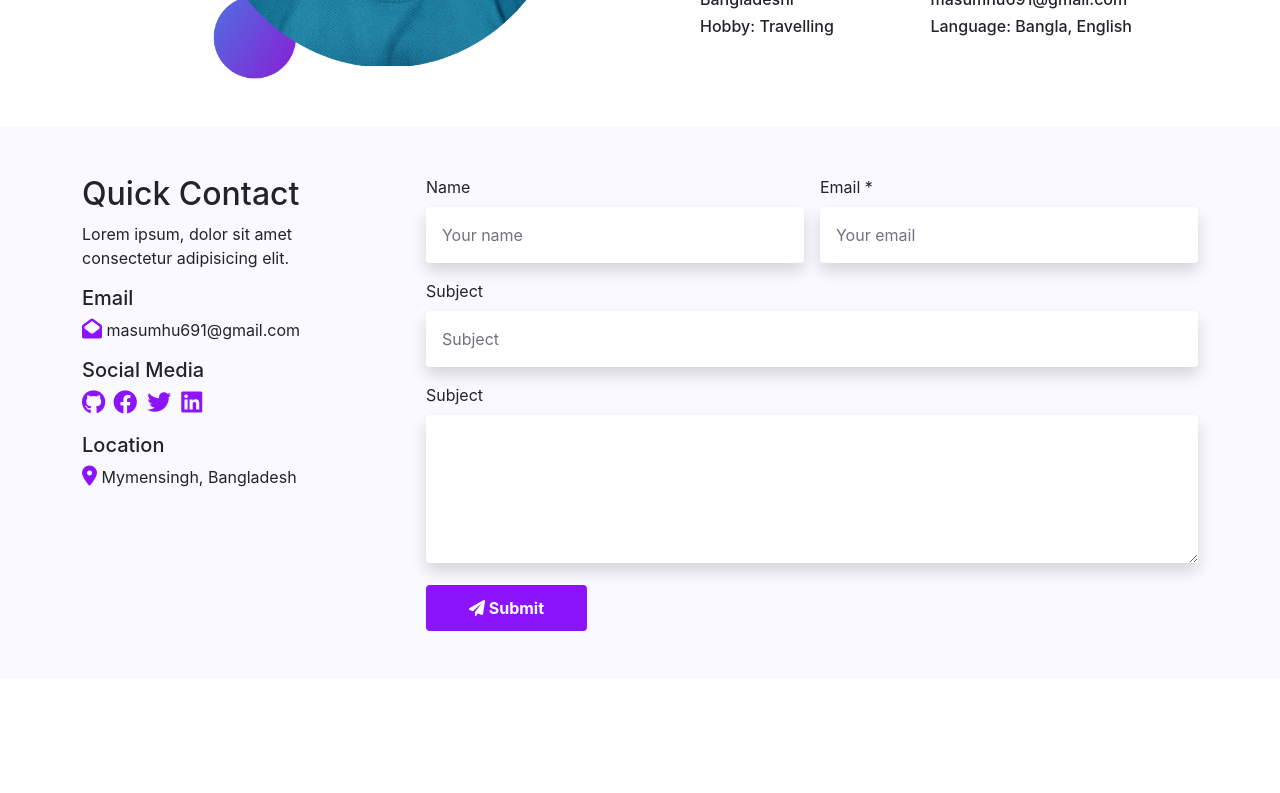
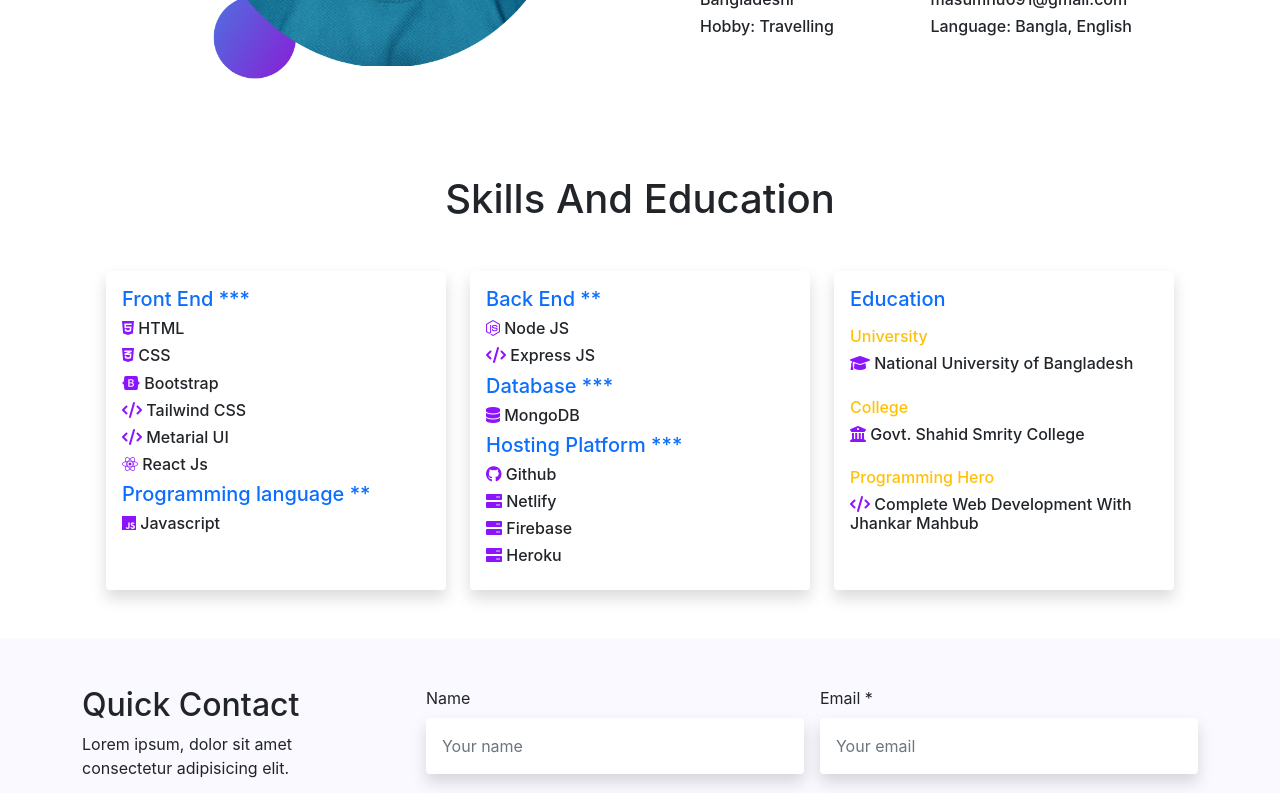
Before and after one commit to masum691/masum-portfolio, a React (Create React App) app: page / in a window 1280 px wide. Shown: the part 900-1693 px from the top of the page. Before the commit the page ends 1579 px from the top, so only its background shows below. Built offline with nearby package versions, Linux system fonts and the light colour scheme; a web font is replaced by a local one.

Commit message:
skill and education section added

```diff
--- a/src/Pages/Home/Contact/Contact.css
+++ b/src/Pages/Home/Contact/Contact.css
@@ -25,3 +25,6 @@
     font-weight: bold;
     padding: 10px 42px;
 }
+.skill-icon{
+    color: #8C14FC;
+}
--- a/src/Pages/Home/TechSkills/TechSkills.js
+++ b/src/Pages/Home/TechSkills/TechSkills.js
@@ -1,53 +1,50 @@
-// import React from 'react';
-// import './TechSkills.css'
-
-// const TechSkills = () => {
-//     return (
-//         <div>
-//             <div class="row row-cols-1 row-cols-md-3 container mx-auto g-4">
-//                 <div class="col">
-//                     <div class="card h-100 border-0 shadow p-2">
-//                         <p className="html">HTML</p>
-//                         <div class="progress">
-//                             <div class="progress-bar" role="progressbar" aria-valuenow="25" aria-valuemin="0" aria-valuemax="100">25%</div>
-//                         </div>
-//                         <p className="css">CSS</p>
-//                         <div class="progress">
-//                             <div class="progress-bar" role="progressbar" aria-valuenow="25" aria-valuemin="0" aria-valuemax="100">25%</div>
-//                         </div>
-//                     </div>
-//                 </div>
-//                 <div class="col">
-//                     <div class="card h-100">
-//                         <img src="..." class="card-img-top" alt="..." />
-//                         <div class="card-body">
-//                             <h5 class="card-title">Card title</h5>
-//                             <p class="card-text">This is a short card.</p>
-//                         </div>
-//                     </div>
-//                 </div>
-//                 <div class="col">
-//                     <div class="card h-100">
-//                         <img src="..." class="card-img-top" alt="..." />
-//                         <div class="card-body">
-//                             <h5 class="card-title">Card title</h5>
-//                             <p class="card-text">This is a longer card with supporting text below as a natural lead-in to additional content.</p>
-//                         </div>
-//                     </div>
-//                 </div>
-//             </div>
-//         </div>
-//     );
-// };
-
-// export default TechSkills;
-
 import React from 'react';
 
 const TechSkills = () => {
     return (
-        <div>
+        <div className="my-5">
+            <h1 className="container mb-5 text-center">Skills And Education</h1>
+            <div class="row row-cols-1 row-cols-md-3 g-4 container mx-auto">
+                <div class="col">
+                    <div class="card h-100  px-3 pt-3 border-0 shadow">
+                        <h5 className="text-primary">Front End ***</h5>
+                        <h6><i class="fab fa-html5 skill-icon"></i> HTML</h6>
+                        <h6><i class="fab fa-css3-alt skill-icon"></i> CSS</h6>
+                        <h6><i class="fab fa-bootstrap skill-icon"></i> Bootstrap</h6>
+                        <h6><i class="fas fa-code skill-icon"></i> Tailwind CSS</h6>
+                        <h6><i class="fas fa-code skill-icon"></i> Metarial UI </h6>
+                        <h6><i class="fab fa-react skill-icon"></i> React Js</h6>
+                        <h5 className="text-primary">Programming language **</h5>
+                        <h6><i class="fab fa-js skill-icon"></i> Javascript</h6>
+                    </div>
+                </div>
+                <div class="col">
+                    <div class="card h-100  px-3 py-3 border-0 shadow">
+                        <h5 className="text-primary">Back End **</h5>
+                        <h6><i class="fab fa-node-js skill-icon"></i> Node JS</h6>
+                        <h6><i class="fas fa-code skill-icon"></i> Express JS</h6>
+                        <h5 className="text-primary">Database ***</h5>
+                        <h6><i class="fas fa-database skill-icon"></i> MongoDB</h6>
+                        <h5 className="text-primary">Hosting Platform ***</h5>
+                        <h6><i class="fab fa-github skill-icon"></i> Github</h6>
+                        <h6><i class="fas fa-server skill-icon"></i> Netlify</h6>
+                        <h6><i class="fas fa-server skill-icon"></i> Firebase</h6>
+                        <h6><i class="fas fa-server skill-icon"></i> Heroku</h6>
+                    </div>
+                </div>
+                <div class="col">
+                <div class="card h-100 px-3 pt-3 border-0 shadow">
+                        <h5 className="text-primary">Education</h5>
+                        <h6 className="text-warning mt-2">University</h6>
+                        <h6><i class="fas fa-graduation-cap skill-icon"></i> National University of Bangladesh</h6>
+                        <h6 className="text-warning mt-3">College</h6>
+                        <h6><i class="fas fa-university skill-icon"></i> Govt. Shahid Smrity College</h6>
+                        <h6 className="text-warning mt-3">Programming Hero</h6>
+                        <h6><i class="fas fa-code skill-icon"></i> Complete Web Development With Jhankar Mahbub</h6>
 
+                    </div>
+                </div>
+            </div>
         </div>
     );
 };
```
